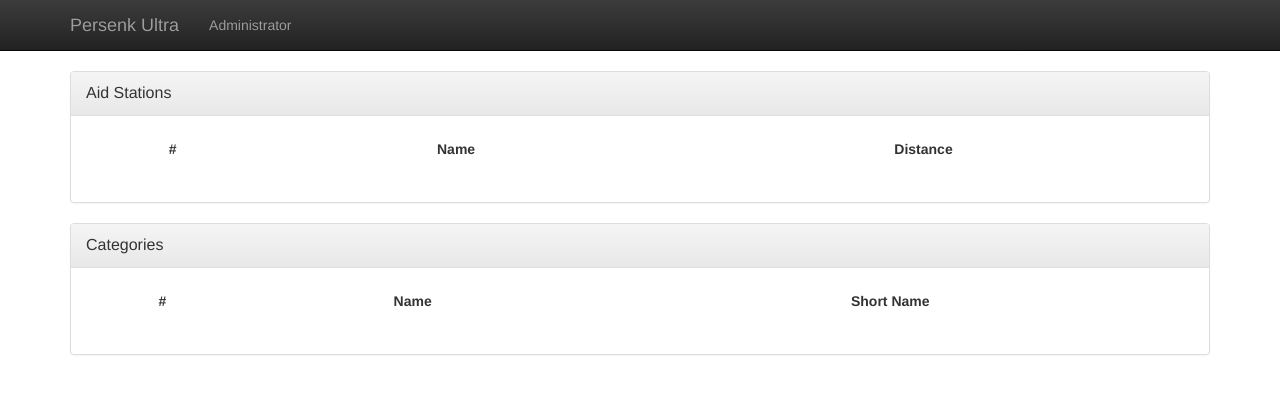
After one commit to lz1irq/persenk-ultra, a web app: page /admin/index.html in a window 1280 px wide. The commit adds this page. Shown: the top 394 px of the page. Run offline with its HTML, style and script files only (its server is not run), Linux system fonts and the light colour scheme; data that the repository does not hold is empty.

Commit message:
Listing AidStations and Categories in the admin panel

```diff
--- /dev/null
+++ b/WebContent/admin/index.html
@@ -0,0 +1,104 @@
+
+<!DOCTYPE html>
+<html lang="en">
+<head>
+<meta charset="utf-8">
+<meta http-equiv="X-UA-Compatible" content="IE=edge">
+<meta name="viewport" content="width=device-width, initial-scale=1">
+<meta name="description" content="">
+<meta name="author" content="">
+
+<title>Persenk Ultra Administrator Panel</title>
+
+<link href="../css/persenk.css" rel="stylesheet">
+
+<!-- Bootstrap core CSS -->
+<link href="../css/bootstrap.min.css" rel="stylesheet">
+<!-- Bootstrap theme -->
+<link href="../css/bootstrap-theme.min.css" rel="stylesheet">
+
+<!-- HTML5 shim and Respond.js for IE8 support of HTML5 elements and media queries -->
+<!--[if lt IE 9]>
+      <script src="https://oss.maxcdn.com/html5shiv/3.7.2/html5shiv.min.js"></script>
+      <script src="https://oss.maxcdn.com/respond/1.4.2/respond.min.js"></script>
+    <![endif]-->
+
+<script src="../js/jquery.js"></script>
+<script src="../js/bootstrap.js"></script>
+</head>
+
+<body role="document" style="">
+
+	<!-- Fixed navbar -->
+	<nav class="navbar navbar-inverse navbar-static-top">
+		<div class="container">
+			<div class="navbar-header">
+				<button type="button" class="navbar-toggle collapsed" data-toggle="collapse" data-target="#navbar" aria-expanded="false"
+					aria-controls="navbar">
+					<span class="sr-only">Toggle navigation</span> <span class="icon-bar"></span> <span class="icon-bar"></span> <span class="icon-bar"></span>
+				</button>
+				<a class="navbar-brand" href="../">Persenk Ultra</a>
+			</div>
+			<div id="navbar" class="navbar-collapse collapse">
+				<ul class="nav navbar-nav">
+					<li><a href="admin/">Administrator</a></li>
+				</ul>
+			</div>
+			<!--/.nav-collapse -->
+		</div>
+	</nav>
+
+	<div class="container">
+
+		<div class="panel panel-default">
+			<div class="panel-heading">
+				<div class="panel-title">Aid Stations</div>
+			</div>
+			<div class="panel-body">
+				<table class="table table-striped" id="stationsTable">
+					<thead>
+						<tr>
+							<td align="center"><b>#</b></td>
+							<td align="center"><b>Name</b></td>
+							<td align="center"><b>Distance</b></td>
+						</tr>
+					</thead>
+
+					<tbody>
+
+					</tbody>
+
+				</table>
+			</div>
+		</div>
+
+		<div class="panel panel-default">
+			<div class="panel-heading">
+				<div class="panel-title">Categories</div>
+			</div>
+			<div class="panel-body">
+				<table class="table table-striped" id="categoriesTable">
+					<thead>
+						<tr>
+							<td align="center"><b>#</b></td>
+							<td align="center"><b>Name</b></td>
+							<td align="center"><b>Short Name</b></td>
+						</tr>
+					</thead>
+
+					<tbody>
+
+					</tbody>
+
+				</table>
+			</div>
+		</div>
+
+	</div>
+
+
+	<script src="../scripts/api.js"></script>
+	<script src="../scripts/admin.js"></script>
+
+</body>
+</html>
--- a/WebContent/index.html
+++ b/WebContent/index.html
@@ -41,7 +41,7 @@
 			</div>
 			<div id="navbar" class="navbar-collapse collapse">
 				<ul class="nav navbar-nav">
-					<li></li>
+					<li><a href="admin/">Administrator</a></li>
 				</ul>
 			</div>
 			<!--/.nav-collapse -->
--- /dev/null
+++ b/WebContent/scripts/admin.js
@@ -0,0 +1,53 @@
+$(document).ready(function() {
+	"use strict"
+
+	var listAidStations = function(stations) {
+		var stationHolder = $('#stationsTable tbody');
+
+		$.each(stations, function(index, station) {
+			var stationRow = $('<tr/>');
+
+			var numberField = $('<td/>').html(station.number);
+			numberField.addClass('centeredText');
+			stationRow.append(numberField);
+
+			var nameField = $('<td/>').html(station.name);
+			nameField.addClass('centeredText');
+			stationRow.append(nameField);
+
+			var distanceField = $('<td/>').html(station.distance);
+			distanceField.addClass('centeredText');
+
+			stationRow.append(distanceField);
+
+			stationHolder.append(stationRow);
+
+		});
+	};
+
+	var listCategories = function(categories) {
+		var categoryHolder = $('#categoriesTable tbody');
+
+		$.each(categories, function(index, category) {
+			var categoryRow = $('<tr/>');
+
+			var numberField = $('<td/>').html(index+1);
+			numberField.addClass('centeredText');
+			categoryRow.append(numberField);
+
+			var nameField = $('<td/>').html(category.name);
+			nameField.addClass('centeredText');
+			categoryRow.append(nameField);
+
+			var distanceField = $('<td/>').html(category.shortName);
+			distanceField.addClass('centeredText');
+			categoryRow.append(distanceField);
+
+			categoryHolder.append(categoryRow);
+		})
+	};
+
+	api.aidStations.getAidStations(listAidStations);
+	api.Categories.getCategories(listCategories);
+
+});
--- a/WebContent/scripts/api.js
+++ b/WebContent/scripts/api.js
@@ -4,11 +4,13 @@ var apiURL = '/persenk-ultra/api/';
 var aidStationURL = apiURL + 'stations/';
 var runnerURL = apiURL + 'runners/'
 var timeURL = apiURL + 'time/';
+var categoryURL = apiURL + 'categories/';
 
 var api = {}
 api.aidStations = {};
 api.Runners = {};
 api.TimeEntries = {};
+api.Categories = {};
 
 api.aidStations.getAidStations = function(callback) {
 	var request = $.ajax({
@@ -49,3 +51,16 @@ api.TimeEntries.getTimeEntries = function(callback) {
 		}
 	});
 }
+
+api.Categories.getCategories = function(callback) {
+	var request = $.ajax({
+		url : categoryURL,
+		method : 'GET',
+		dataType : "json",
+		success : function(data, status, jqXHR) {
+			if (callback !== undefined) {
+				callback(data);
+			}
+		}
+	});
+}
```
